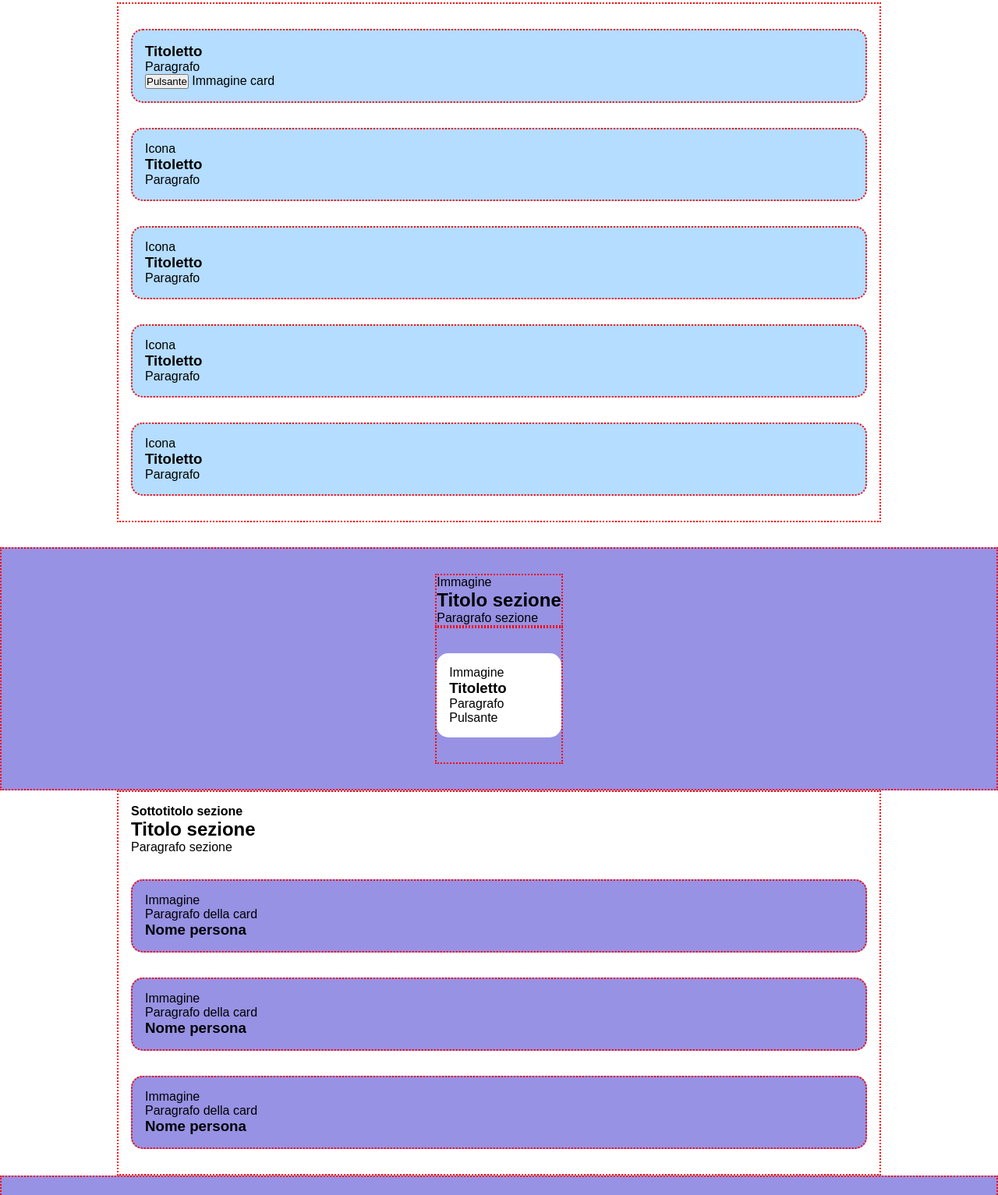
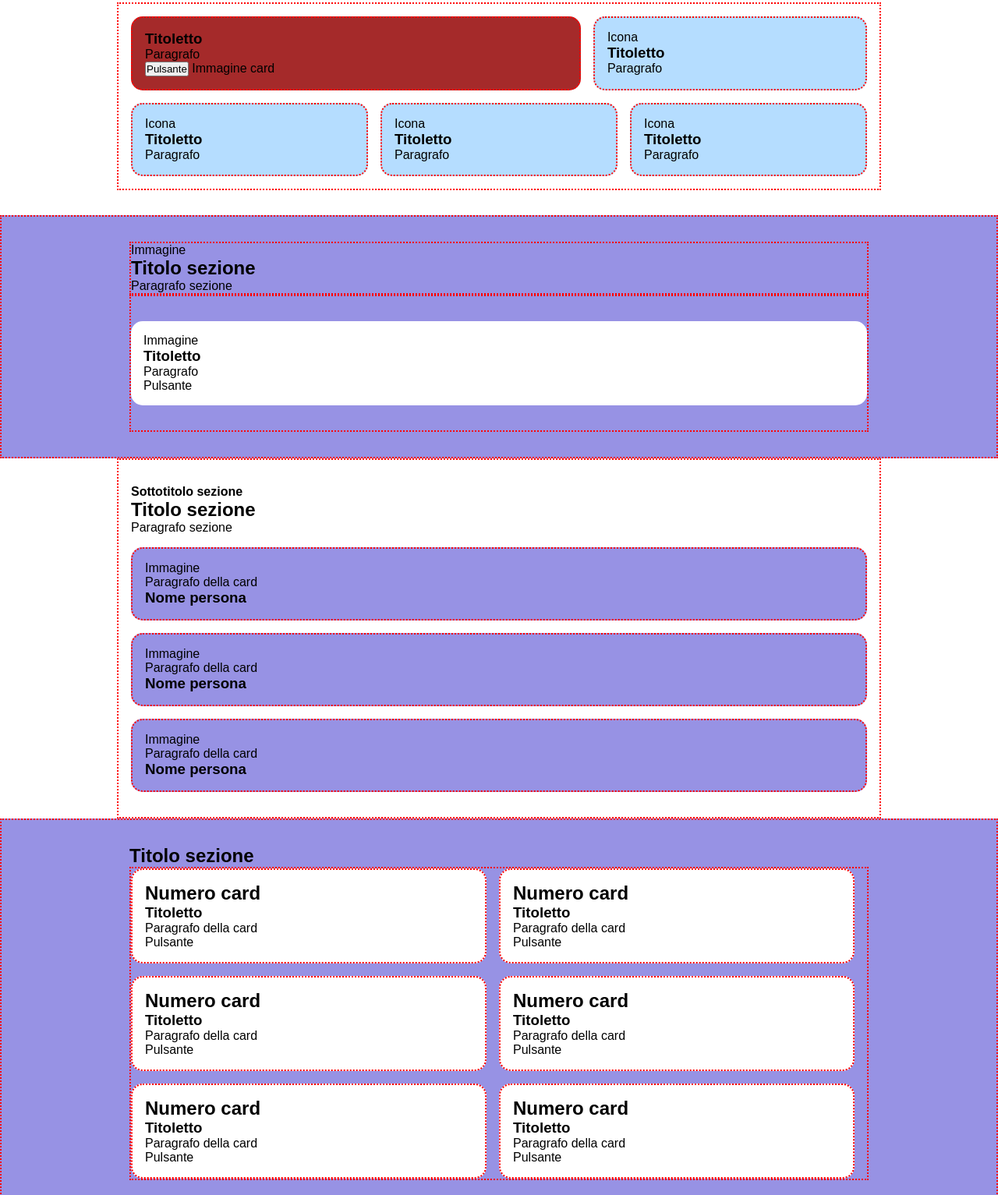
Before and after one commit to ElyPoli/htmlcss-responsive-layout, a plain HTML site: page index.html in a window 1280 px wide. Shown: the part 97-1630 px from the top of the page at 78% size. Drawn offline with Linux system fonts and the light colour scheme.

Commit message:
added media query - tablet

```diff
--- a/css/media-query.css
+++ b/css/media-query.css
@@ -1,16 +1,31 @@
-/* Mobile First (min-width) */
+/* Mobile First (min-width) -> mobile 480 - tablet 768 */
 
-/* @media screen and (min-width: 576px) {
+/* Tablet */
+@media screen and (min-width: 768px) {
+    header .flex-basis {
+        flex-basis: calc(100% / 3 -  1rem);
+    }
+
+    header > section > div {
+        flex-grow: 1;
+    }
+
+    header section div:first-of-type {
+        flex-grow: 2;
+        flex-basis: calc(100% / 2);
+        background-color: brown!important;
+    }
+
+    .section-benefits .card {
+        flex-basis: calc(100% / 2 -  1rem);
+    }
+
+    .section-about > div {
+        flex-basis: calc(100% / 2 -  1rem);
+    }
+
 }
 
-@media screen and (min-width: 768px) {
-}
-
+/* Desktop */
 @media screen and (min-width: 992px) {
 }
-
-@media screen and (min-width: 1200px) {
-}
-
-@media screen and (min-width: 1400px) {
-} */
--- a/css/style.css
+++ b/css/style.css
@@ -23,12 +23,12 @@ section {
 .card {
     border-radius: 15px;
     padding: 1rem;
-    margin: 1rem 0;
 }
 
 .row {
     display: flex;
     flex-wrap: wrap;
+    gap: 1rem;
 }
 
 .flex-justify-between {
@@ -127,7 +127,7 @@ header {
 
 /* Section Testimonials */
 .section-testimonials {
-    padding: 1rem;
+    padding: 2rem 1rem;
 }
 
 .section-testimonials > div {
--- a/index.html
+++ b/index.html
@@ -79,7 +79,7 @@
 
         <main>
             <!-- Strategic Planning -->
-            <section class="row section-planning border">
+            <div class="section-planning border">
                 <div class="container">
                     <!-- Card 1 -->
                     <div class="flex-basis border">
@@ -98,7 +98,7 @@
                         </div>
                     </div>
                 </div>
-            </section>
+            </div>
 
             <!-- Testimonials -->
             <section class="container section-testimonials border">
@@ -179,7 +179,7 @@
             </section>
 
             <!-- About Us -->
-            <section class="container section-about border">
+            <section class="container row section-about border">
                 <!-- Card 1 -->
                 <div class="flex-basis border">
                     <h2>Titolo sezione</h2>
```
